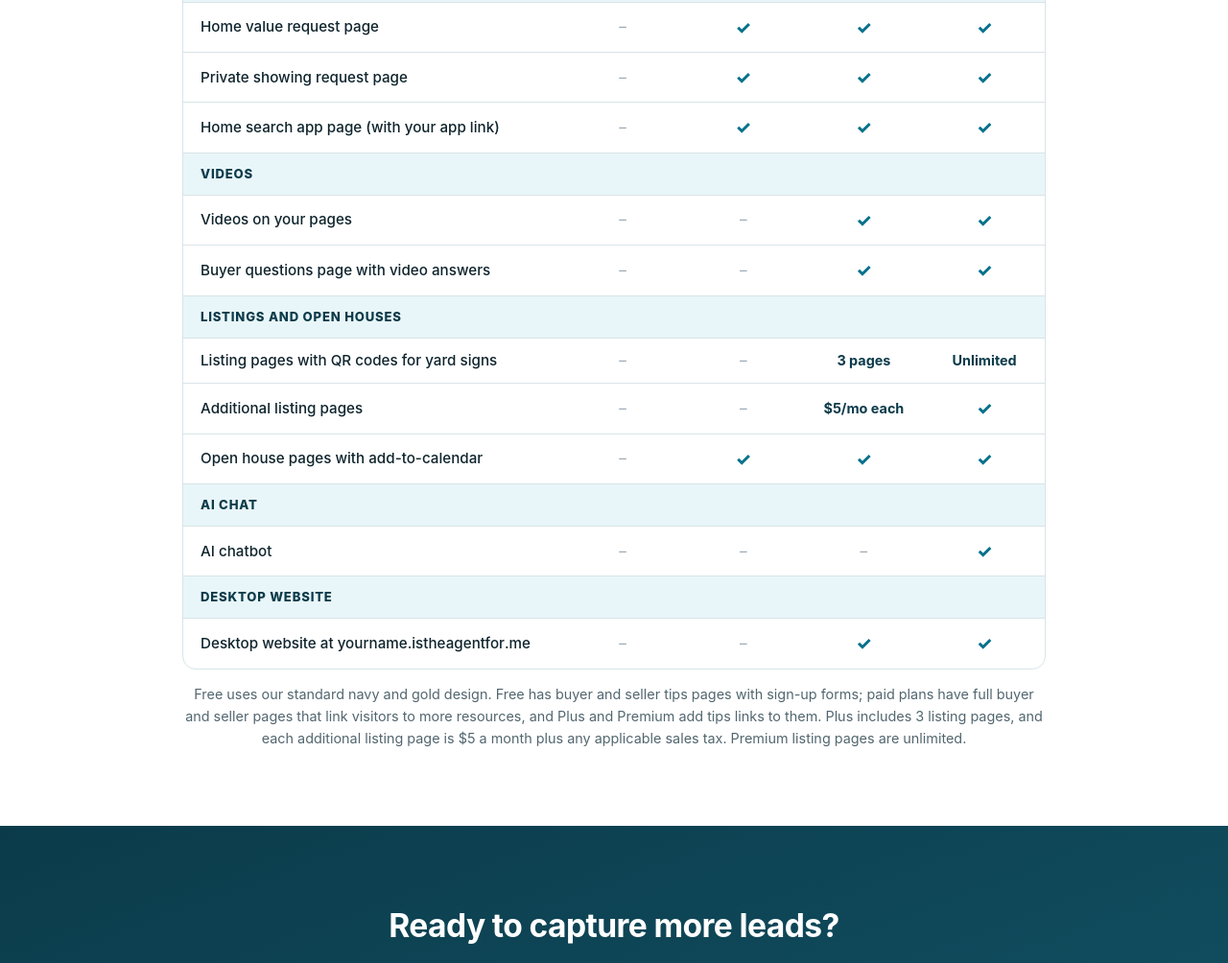
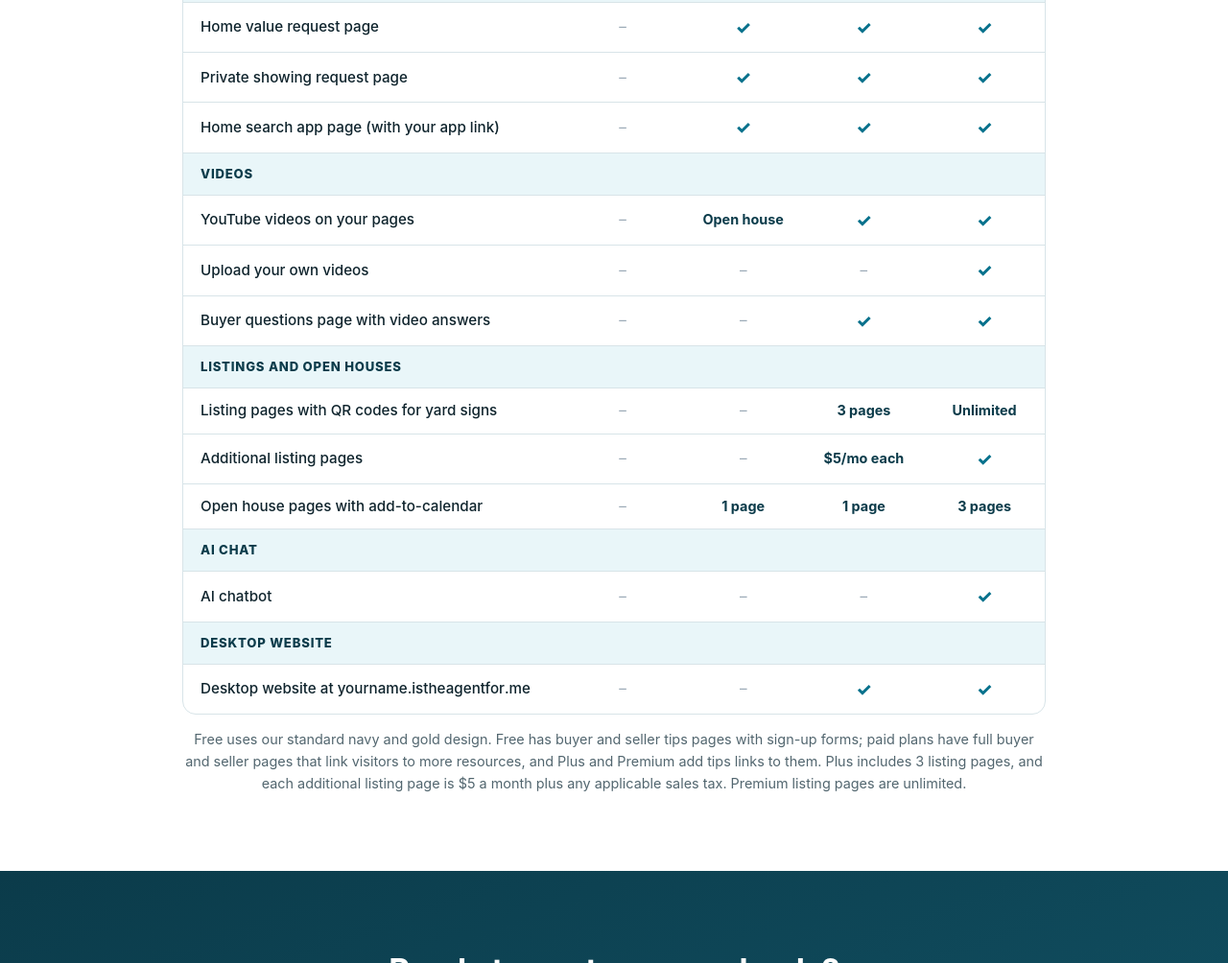
Before and after one commit to hynriai-developer/leadstream-site, a plain HTML site: page index.html in a window 1280 px wide. Shown: the part 4482-5486 px from the top of the page at 96% size. Drawn offline with Linux system fonts and the light colour scheme.

Commit message:
Pricing chart: YouTube videos and uploads by plan; open house page counts
Co-Authored-By: Claude Sonnet 5.5 <noreply@anthropic.com>
Claude-Session: https://claude.ai/code/session_013GpXPjHL1HjE1vqMyFdipu

```diff
--- a/index.html
+++ b/index.html
@@ -265,12 +265,13 @@ footer b{color:#fff}
           <tr><th scope="row">Private showing request page</th><td><span class="no" aria-hidden="true">&ndash;</span><span class="sr">Not included</span></td><td><span class="yes" aria-hidden="true">&#10003;</span><span class="sr">Included</span></td><td><span class="yes" aria-hidden="true">&#10003;</span><span class="sr">Included</span></td><td><span class="yes" aria-hidden="true">&#10003;</span><span class="sr">Included</span></td></tr>
           <tr><th scope="row">Home search app page (with your app link)</th><td><span class="no" aria-hidden="true">&ndash;</span><span class="sr">Not included</span></td><td><span class="yes" aria-hidden="true">&#10003;</span><span class="sr">Included</span></td><td><span class="yes" aria-hidden="true">&#10003;</span><span class="sr">Included</span></td><td><span class="yes" aria-hidden="true">&#10003;</span><span class="sr">Included</span></td></tr>
           <tr class="group"><th colspan="5" scope="colgroup">Videos</th></tr>
-          <tr><th scope="row">Videos on your pages</th><td><span class="no" aria-hidden="true">&ndash;</span><span class="sr">Not included</span></td><td><span class="no" aria-hidden="true">&ndash;</span><span class="sr">Not included</span></td><td><span class="yes" aria-hidden="true">&#10003;</span><span class="sr">Included</span></td><td><span class="yes" aria-hidden="true">&#10003;</span><span class="sr">Included</span></td></tr>
+          <tr><th scope="row">YouTube videos on your pages</th><td><span class="no" aria-hidden="true">&ndash;</span><span class="sr">Not included</span></td><td><span class="lvl">Open house</span></td><td><span class="yes" aria-hidden="true">&#10003;</span><span class="sr">Included</span></td><td><span class="yes" aria-hidden="true">&#10003;</span><span class="sr">Included</span></td></tr>
+          <tr><th scope="row">Upload your own videos</th><td><span class="no" aria-hidden="true">&ndash;</span><span class="sr">Not included</span></td><td><span class="no" aria-hidden="true">&ndash;</span><span class="sr">Not included</span></td><td><span class="no" aria-hidden="true">&ndash;</span><span class="sr">Not included</span></td><td><span class="yes" aria-hidden="true">&#10003;</span><span class="sr">Included</span></td></tr>
           <tr><th scope="row">Buyer questions page with video answers</th><td><span class="no" aria-hidden="true">&ndash;</span><span class="sr">Not included</span></td><td><span class="no" aria-hidden="true">&ndash;</span><span class="sr">Not included</span></td><td><span class="yes" aria-hidden="true">&#10003;</span><span class="sr">Included</span></td><td><span class="yes" aria-hidden="true">&#10003;</span><span class="sr">Included</span></td></tr>
           <tr class="group"><th colspan="5" scope="colgroup">Listings and open houses</th></tr>
           <tr><th scope="row">Listing pages with QR codes for yard signs</th><td><span class="no" aria-hidden="true">&ndash;</span><span class="sr">Not included</span></td><td><span class="no" aria-hidden="true">&ndash;</span><span class="sr">Not included</span></td><td><span class="lvl">3 pages</span></td><td><span class="lvl wide">Unlimited</span><span class="lvl narrow">No limit</span></td></tr>
           <tr><th scope="row">Additional listing pages</th><td><span class="no" aria-hidden="true">&ndash;</span><span class="sr">Not included</span></td><td><span class="no" aria-hidden="true">&ndash;</span><span class="sr">Not included</span></td><td><span class="lvl">$5/mo each</span></td><td><span class="yes" aria-hidden="true">&#10003;</span><span class="sr">Included</span></td></tr>
-          <tr><th scope="row">Open house pages with add-to-calendar</th><td><span class="no" aria-hidden="true">&ndash;</span><span class="sr">Not included</span></td><td><span class="yes" aria-hidden="true">&#10003;</span><span class="sr">Included</span></td><td><span class="yes" aria-hidden="true">&#10003;</span><span class="sr">Included</span></td><td><span class="yes" aria-hidden="true">&#10003;</span><span class="sr">Included</span></td></tr>
+          <tr><th scope="row">Open house pages with add-to-calendar</th><td><span class="no" aria-hidden="true">&ndash;</span><span class="sr">Not included</span></td><td><span class="lvl">1 page</span></td><td><span class="lvl">1 page</span></td><td><span class="lvl">3 pages</span></td></tr>
           <tr class="group"><th colspan="5" scope="colgroup">AI chat</th></tr>
           <tr><th scope="row">AI chatbot</th><td><span class="no" aria-hidden="true">&ndash;</span><span class="sr">Not included</span></td><td><span class="no" aria-hidden="true">&ndash;</span><span class="sr">Not included</span></td><td><span class="no" aria-hidden="true">&ndash;</span><span class="sr">Not included</span></td><td><span class="yes" aria-hidden="true">&#10003;</span><span class="sr">Included</span></td></tr>
           <tr class="group"><th colspan="5" scope="colgroup">Desktop website</th></tr>
```
